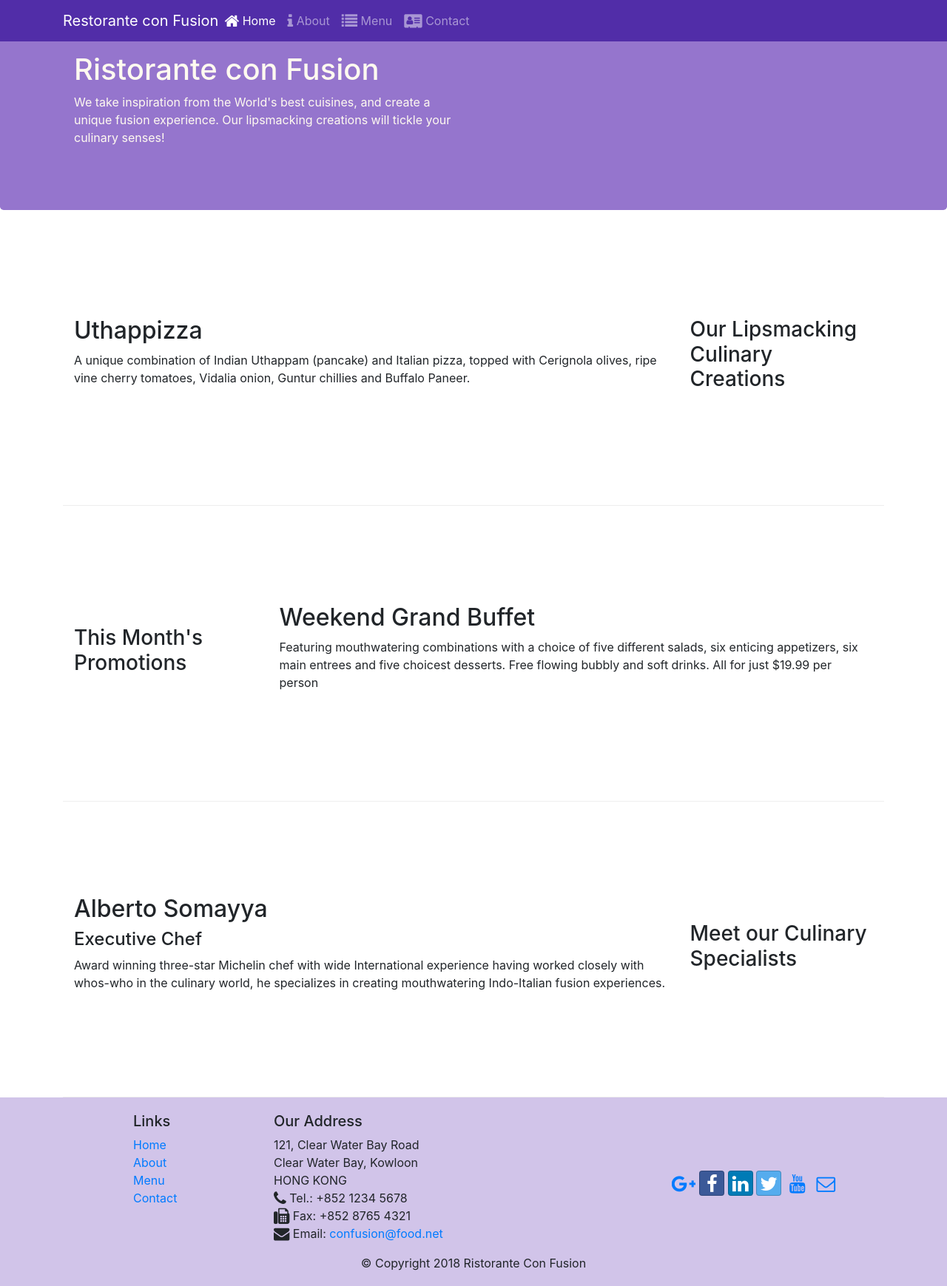
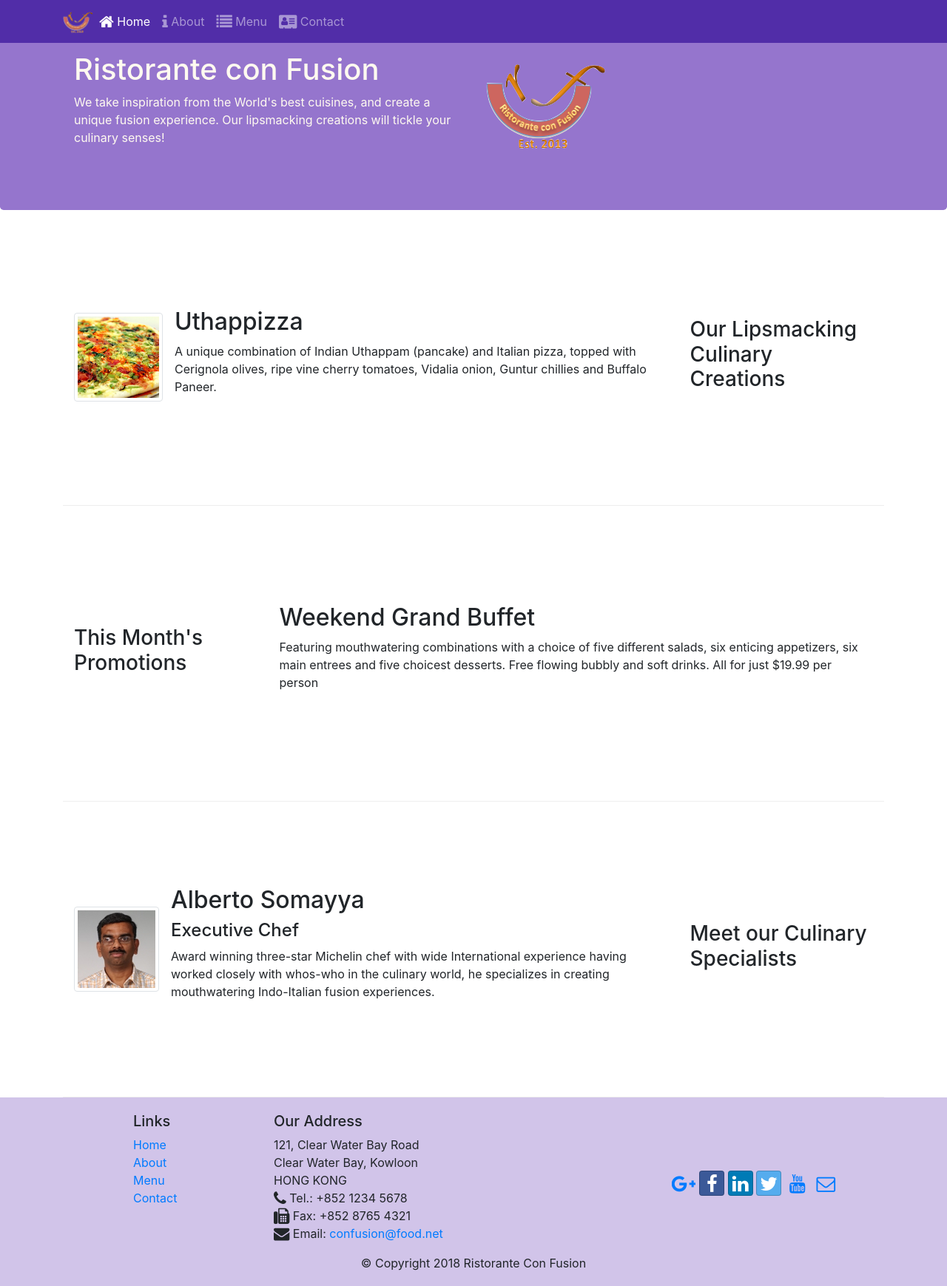
Before and after one commit to vivekanand111/BootStrap, a website: page index.html in a window 1280 px wide. Shown: the whole page at 74% size. Drawn offline with nearby package versions, Linux system fonts and the light colour scheme.

Commit message:
Images and Media

```diff
--- a/index.html
+++ b/index.html
@@ -21,7 +21,7 @@
             <button class="navbar-toggler" type="button" data-toggle="collapse" data-target="#Navbar">
                 <span class="navbar-toggler-icon"></span>
             </button>
-            <a class="navbar-brand mr-auto" href="#">Restorante con Fusion</a>
+            <a class="navbar-brand mr-auto" href="#"><img src="img/logo.png" height="30" width="41"></a>
             <div class="collapse navbar-collapse" id="Navbar">
                 <ul class="navbar-nav mr-auto">
                     <li class="nav-item active"><a class="nav-link" href="#"><span class="fa fa-home fa-lg"></span> Home</a></li>
@@ -39,7 +39,8 @@
                     <h1>Ristorante con Fusion</h1>
                     <p>We take inspiration from the World's best cuisines, and create a unique fusion experience. Our lipsmacking creations will tickle your culinary senses!</p>
                 </div>
-                <div class="col-12 col-sm">
+                <div class="col-12 col-sm align-self-center">
+                    <img src="img/logo.png" class="img-fluid">
                 </div>
             </div>
         </div>
@@ -51,8 +52,17 @@
                 <h3>Our Lipsmacking Culinary Creations</h3>
             </div>
             <div class="col col-sm order-sm-first col-md">
-                <h2>Uthappizza</h2>
-                <p class="d-none d-sm-block">A unique combination of Indian Uthappam (pancake) and Italian pizza, topped with Cerignola olives, ripe vine cherry tomatoes, Vidalia onion, Guntur chillies and Buffalo Paneer.</p>
+                <div class="media">
+                    <img class="d-flex mr-3 img-thumbnail align-self-center"
+                            src="img/uthappizza.png" alt="Uthappizza">
+                    <div class="media-body">
+                        <h2 class="mt-0">Uthappizza</h2>
+                        <p class="d-none d-sm-block">A unique combination of Indian Uthappam (pancake) and
+                            Italian pizza, topped with Cerignola olives, ripe vine
+                            cherry tomatoes, Vidalia onion, Guntur chillies and
+                            Buffalo Paneer.</p>
+                    </div>
+                </div>
             </div>
         </div>
 
@@ -72,9 +82,19 @@
                 <h3>Meet our Culinary Specialists</h3>
             </div>
             <div class="col col-sm order-sm-first col-md">
-                <h2>Alberto Somayya</h2>
-                <h4>Executive Chef</h4>
-                <p class="d-none d-sm-block">Award winning three-star Michelin chef with wide International experience having worked closely with whos-who in the culinary world, he specializes in creating mouthwatering Indo-Italian fusion experiences. </p>
+                <div class="media">
+                    <img class="d-flex mr-3 img-thumbnail align-self-center"
+                            src="img/alberto.png" alt="Alberto Somayya">
+                    <div class="media-body">
+                        <h2 class="mt-0">Alberto Somayya</h2>
+                        <h4>Executive Chef</h4>
+                        <p class="d-none d-sm-block">Award winning three-star Michelin chef with wide
+                            International experience having worked closely with
+                            whos-who in the culinary world, he specializes in
+                            creating mouthwatering Indo-Italian fusion experiences.
+                        </p>
+                    </div>
+                </div>
             </div>
         </div>
     </div>
```
Also changed, not shown: aboutus.html (+2 -2 lines), contactus.html (+1 -1 lines), img/alberto.png (added), img/buffet.png (added), img/logo.png (added), img/uthappizza.png (added), 2 other files.
